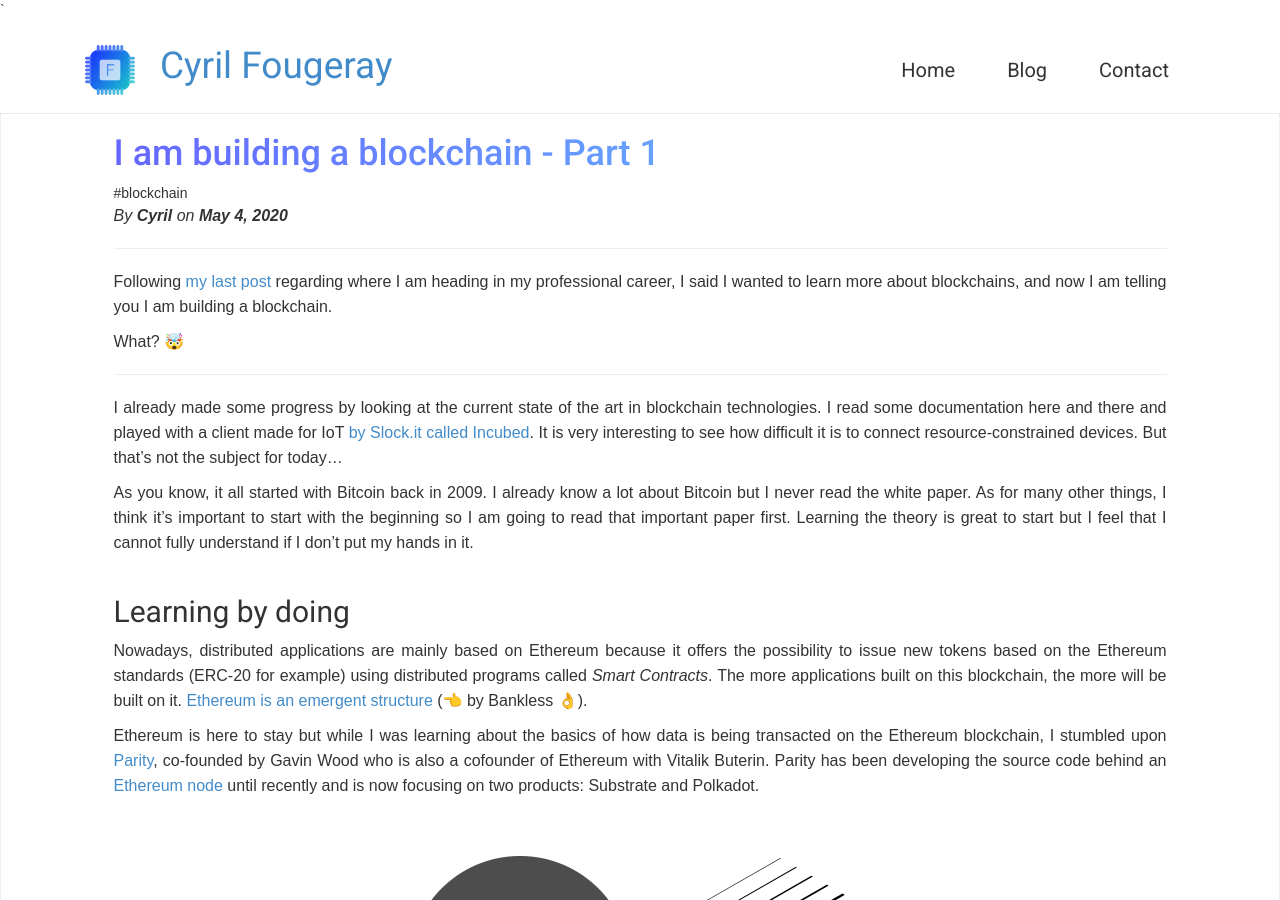
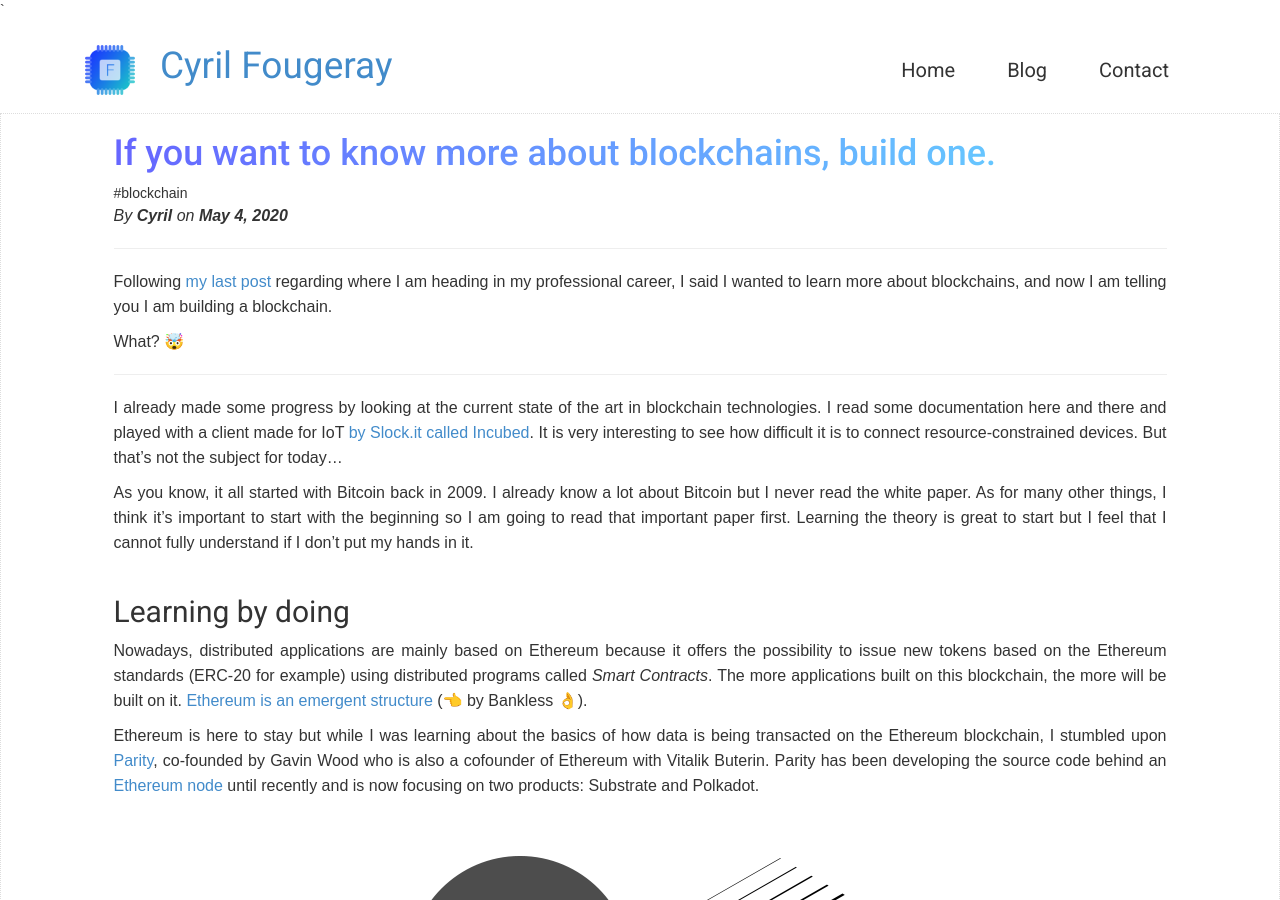
Before and after one commit to fouge/fouge.github.io, a Jekyll site: the page built from _posts/2020-05-04-build-a-blockchain-part-1.md, in a window 1280 px wide and 900 px high. Built offline with Jekyll 4.4.1, drawn with Linux system fonts in a browser that asks for light colours; nearby versions of some CDN libraries; some web fonts are replaced.

Commit message:
Last modifications on new article

```diff
--- a/_posts/2020-05-04-build-a-blockchain-part-1.md
+++ b/_posts/2020-05-04-build-a-blockchain-part-1.md
@@ -1,7 +1,7 @@
 ---
 layout: post
-title: I am building a blockchain - Part 1
-description: The best way to learn more about blockchain technologies is to build a blockchain.
+title: If you want to know more about blockchains, build one.
+description: Learning by doing. Why did I choose the Substrate framework to learn more about blockchain technologies?
 date: 2020-05-04
 author: Cyril
 meta:
```
